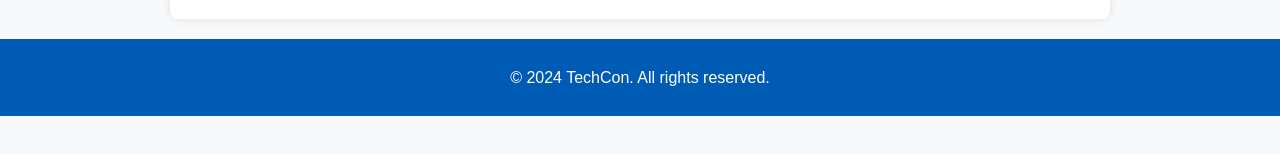
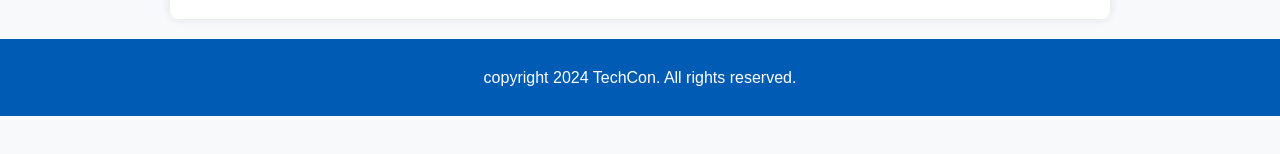
Before and after one commit to Kaddesh/TechCon_HTML, a plain HTML site: page techcon_website/schedule.html in a window 1280 px wide. Shown: the part 632-786 px from the top of the page. Drawn offline with Linux system fonts and the light colour scheme.

Commit message:
force copyright

```diff
--- a/techcon_website/schedule.html
+++ b/techcon_website/schedule.html
@@ -125,7 +125,7 @@
 
     <!-- Footer Section -->
     <footer>
-        <p>&copy; 2024 TechCon. All rights reserved.</p>
+        <p>copyright 2024 TechCon. All rights reserved.</p>
     </footer>
 </body>
 </html>
```
